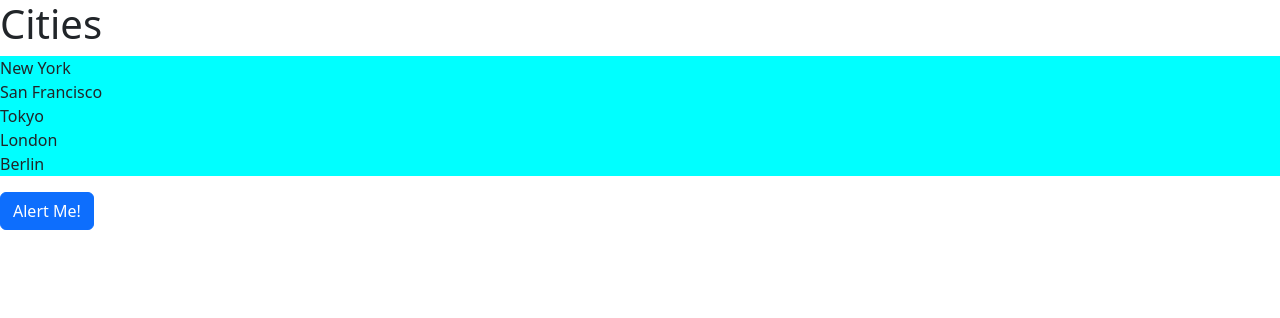
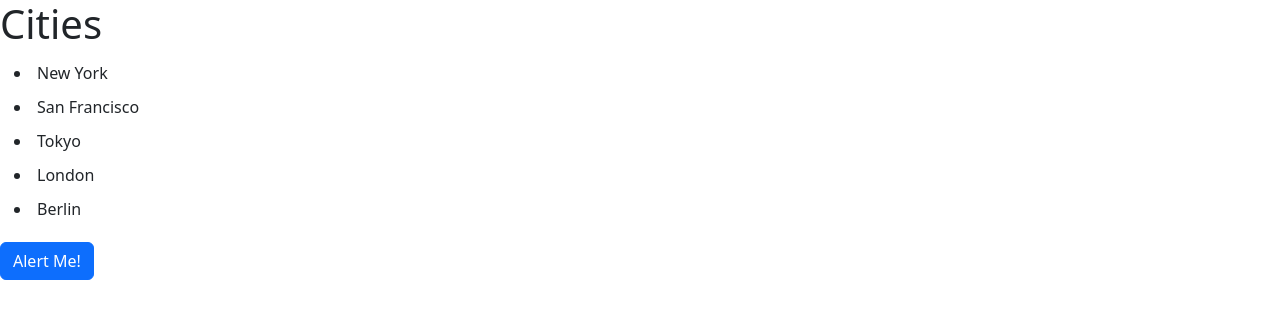
Before and after one commit to MusaAbdillah/react-with-mosh, a React (Vite) app: page / in a window 1280 px wide. Shown: the top 318 px of the page. Built offline with nearby package versions, Linux system fonts and the light colour scheme.

Commit message:
css in js - with props

```diff
--- a/package.json
+++ b/package.json
@@ -11,7 +11,8 @@
   "dependencies": {
     "bootstrap": "^5.2.3",
     "react": "^18.2.0",
-    "react-dom": "^18.2.0"
+    "react-dom": "^18.2.0",
+    "styled-components": "^6.0.0-rc.6"
   },
   "devDependencies": {
     "@types/react": "^18.0.27",
--- a/src/components/ListGroup/ListGroup.tsx
+++ b/src/components/ListGroup/ListGroup.tsx
@@ -2,6 +2,21 @@
 import { MouseEvent } from "react";
 import { useState } from "react";
 import styles from "./ListGroup.module.css";
+import styled from "styled-components";
+
+const List = styled.ul`
+  list-style-type: none,
+  padding: 0
+`;
+
+interface ListItemProps {
+  active: boolean;
+}
+
+const ListItem = styled.li<ListItemProps>`
+  padding: 5px;
+  background: ${(props) => (props.active ? "blue" : "none")};
+`;
 
 // props immutable
 // state mutable
@@ -42,15 +57,17 @@
       {/* third technique */}
       {/* {getMessage()} */}
 
-      <ul className={[styles.listGroup, styles.container].join(" ")}>
+      {/* <li className={[styles.listGroup, styles.container].join(" ")}> */}
+      <List>
         {items.map((item, index) => (
-          <li
+          <ListItem
+            active={index === selectedIndex}
             key={item}
-            className={
-              selectedIndex === index
-                ? "list-group-item active"
-                : "list-group-item"
-            }
+            // className={
+            //   selectedIndex === index
+            //     ? "list-group-item active"
+            //     : "list-group-item"
+            // }
             // try to modifiy variable value without state
             // onClick={() => (itemActiveIndex = index)}
 
@@ -62,9 +79,9 @@
             }}
           >
             {item}
-          </li>
+          </ListItem>
         ))}
-      </ul>
+      </List>
     </>
   );
 }
```
Also changed, not shown: notes.txt (added), 1 other file (tests, documents, lock files or other folders).
